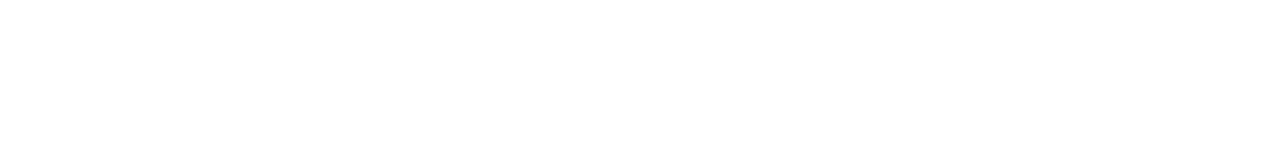
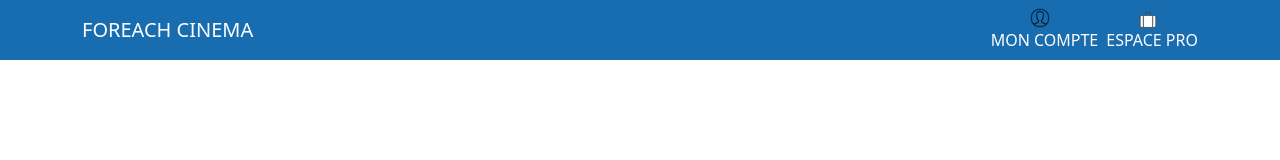
Before and after one commit to mystikal59/foreach_cinema, a plain HTML site: page index.html in a window 1280 px wide. Drawn offline with nearby package versions, Linux system fonts and the light colour scheme.

Commit message:
realisation du header

```diff
--- a/index.html
+++ b/index.html
@@ -5,12 +5,33 @@
     <meta charset="UTF-8">
     <meta name="viewport" content="width=device-width, initial-scale=1.0">
     <title>Foreach-cinema</title>
+    <link href="https://cdn.jsdelivr.net/npm/bootstrap@5.3.3/dist/css/bootstrap.min.css" rel="stylesheet" integrity="sha384-QWTKZyjpPEjISv5WaRU9OFeRpok6YctnYmDr5pNlyT2bRjXh0JMhjY6hW+ALEwIH" crossorigin="anonymous">
 </head>
 <body>
+    <header style="background-color: #186cb0;" class="text-white">
+        <div class="container d-flex justify-content-between align-items-center py-2">
+            <h5 class="m-0 ms-0">FOREACH CINEMA</h5>
+            <div class="d-flex">
+                <div style="display: flex; flex-direction: column; align-items: center;">
+                    <img src="./starter_exo_fin_module_3/assets/images/icon user.png" alt="" class="" style="width: 20px; height: 20px;">
+                    <span class="ms-2">MON COMPTE</span>
+                </div>
+                <div style="display: flex; flex-direction: column; align-items: center;">
+                    <img src="./starter_exo_fin_module_3/assets/images/icons8-valise-64.png" alt="" class="" style="width: 20px; height: 20px;">
+                    <span class="ms-2">ESPACE PRO</span>
+                </div>
+            </div>
+        </div>
+    </header>
+
+
+
+
 
 
 
 
 <script src="./index.js"></script>
+<script src="https://cdn.jsdelivr.net/npm/bootstrap@5.3.3/dist/js/bootstrap.bundle.min.js" integrity="sha384-YvpcrYf0tY3lHB60NNkmXc5s9fDVZLESaAA55NDzOxhy9GkcIdslK1eN7N6jIeHz" crossorigin="anonymous"></script>
 </body>
 </html>
```
Also changed, not shown: starter_exo_fin_module_3/assets/images/icon user.png (added), starter_exo_fin_module_3/assets/images/icons8-valise-64.png (added).
